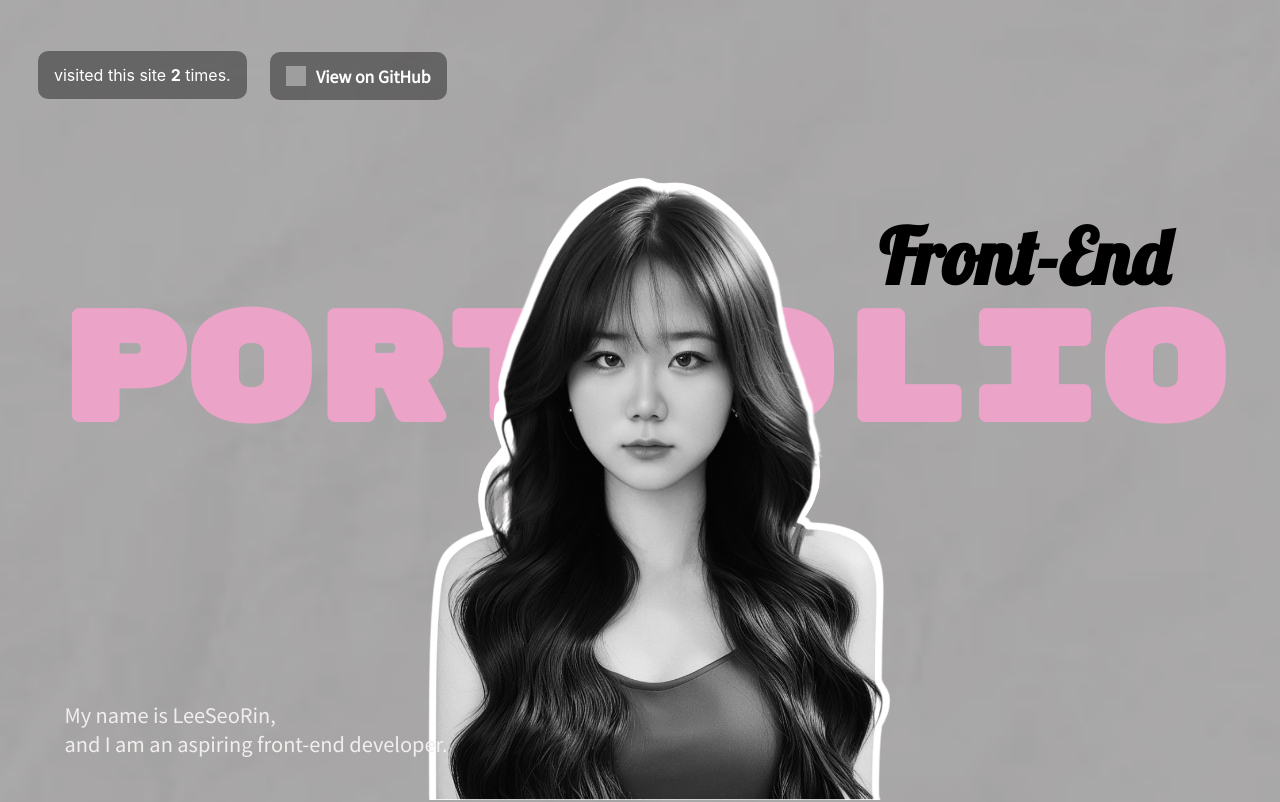
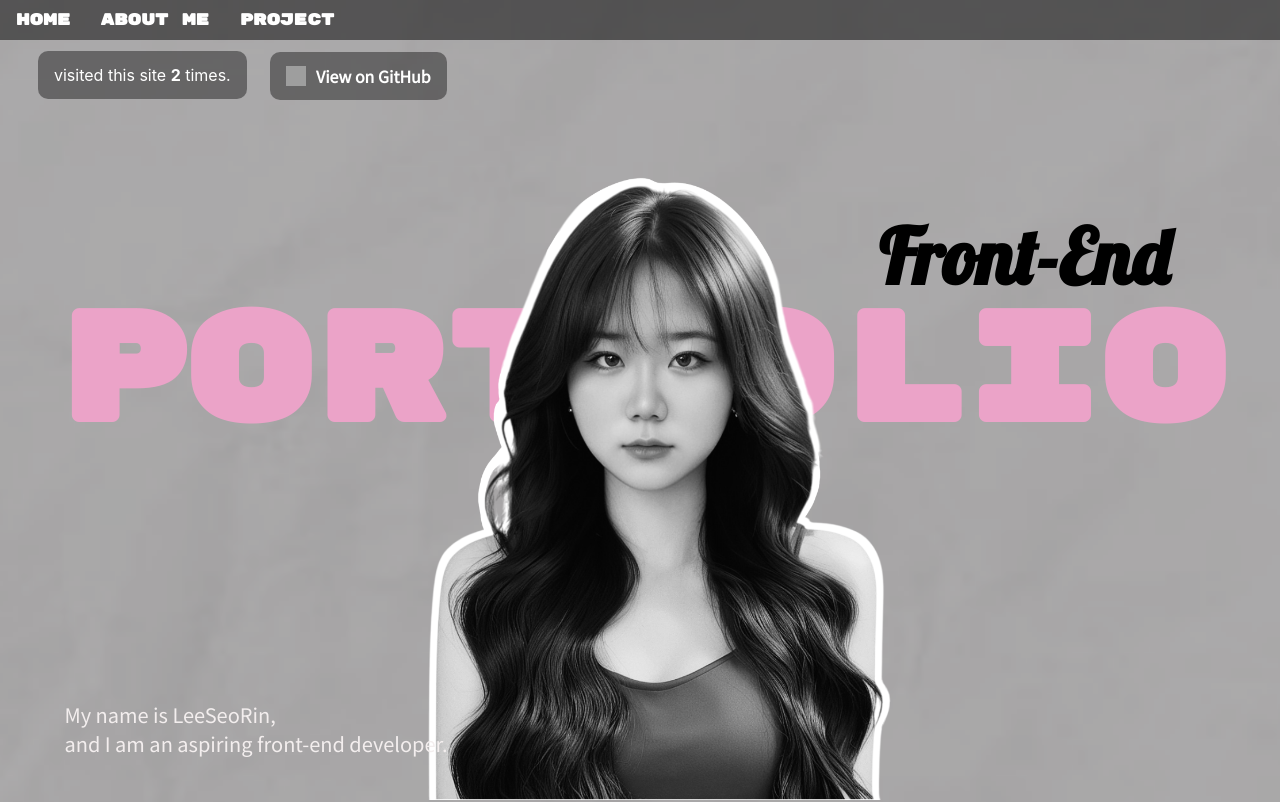
Before and after one commit to lsr0822/portfolio, a React (Create React App) app: page / in a window 1280 px wide. Shown: the top 802 px of the page. Built offline with nearby package versions, Linux system fonts and the light colour scheme; grey boxes are pictures that could not be loaded.

Commit message:
nav추가

```diff
--- a/src/App.css
+++ b/src/App.css
@@ -182,3 +182,7 @@ body {
 .bg3 {
   z-index: 3;
 }
+
+html {
+  scroll-behavior: smooth;
+}
--- a/src/App.js
+++ b/src/App.js
@@ -1,5 +1,6 @@
 import React, { useEffect, useState } from 'react';
 import './App.css';
+import NavBar from './components/NavBar';
 import background1 from './asset/IMG_4167.PNG';
 import background2 from './asset/IMG_4168.PNG';
 import background3 from './asset/IMG_4173.PNG';
@@ -38,7 +39,7 @@ const opacity3 = Math.min(Math.max((scrollY - vh) / vh, 0), 1);
       </div>
 
 
-      <div className="content-section">
+      <div id="home" className="content-section">
         <h1 className="main-text">PORTFOLIO</h1>
         <h2 className="sub-text">Front-End</h2>
         <p className="name-text">
@@ -67,7 +68,7 @@ const opacity3 = Math.min(Math.max((scrollY - vh) / vh, 0), 1);
         </a>
       </div>
 
-
+       <NavBar />
       <Resume />
       <NoticeBoard/>
     </>
--- a/src/components/AboutBox.jsx
+++ b/src/components/AboutBox.jsx
@@ -7,7 +7,7 @@ import '../styles/AboutBox.css';
 
 function AboutBox() {
   return (
-    <div className="about-wrapper">
+    <div id="about" className="about-wrapper">
       <div className="about-content">
         <div className="left-block">
           <div className="about-left">
--- /dev/null
+++ b/src/components/NavBar.jsx
@@ -0,0 +1,14 @@
+import React from 'react';
+import '../styles/NavBar.css';
+
+function NavBar() {
+  return (
+    <div className="navbar">
+      <a href="#home">Home</a>
+      <a href="#about">About Me</a>
+      <a href="#project">Project</a>
+    </div>
+  );
+}
+
+export default NavBar;
--- a/src/pages/Home.jsx
+++ b/src/pages/Home.jsx
@@ -11,7 +11,7 @@ import GitHubButton from '../components/GitHubButton';
 
 const Home = () => {
   return (
-    <div className="about-container">
+    <div id="home" className="about-container">
       <MainTitle />
       <SubTitle />
       <Description />
--- a/src/pages/NoticeBoard.jsx
+++ b/src/pages/NoticeBoard.jsx
@@ -3,7 +3,7 @@ import '../styles/NoticeBoard.css';
 
 function NoticeBoard() {
   return (
-    <div className="notice-wrapper">
+    <div id="project"className="notice-wrapper">
       <h1 className="notice-title">PROJECT</h1>
     </div>
   );
--- /dev/null
+++ b/src/styles/NavBar.css
@@ -0,0 +1,25 @@
+.navbar {
+  position: fixed;
+  top: 0;
+  width: 100%;
+  height: 40px;
+  padding: 0px 16px;
+  background-color: rgba(0, 0, 0, 0.5);
+  z-index: 999;
+  display: flex;
+  align-items: center;
+
+  gap: 30px;
+  padding-right: 30px;
+}
+
+.navbar a {
+  color: white;
+  font-weight: bold;
+  text-decoration: none;
+  font-family: 'Rubik Mono One', sans-serif;
+}
+
+.navbar a:hover {
+  text-decoration: underline;
+}
```
